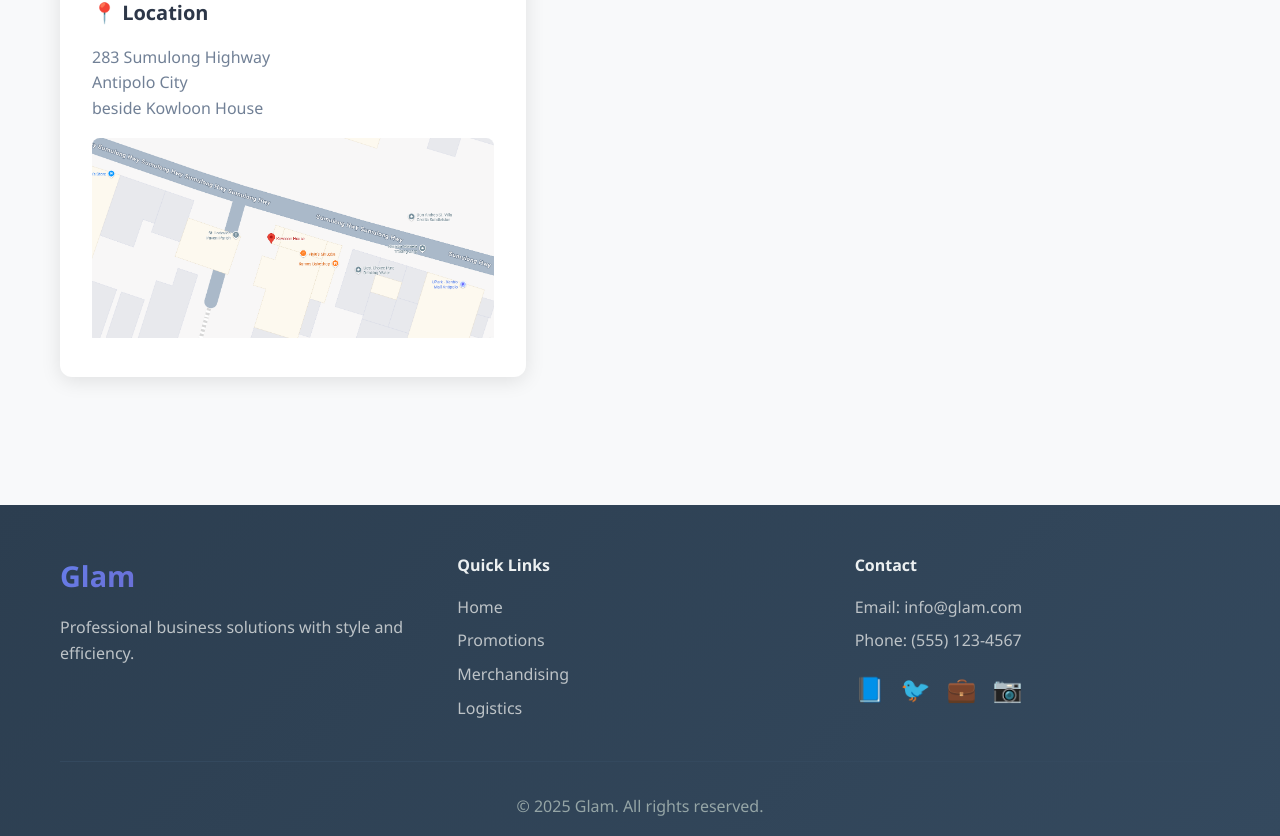
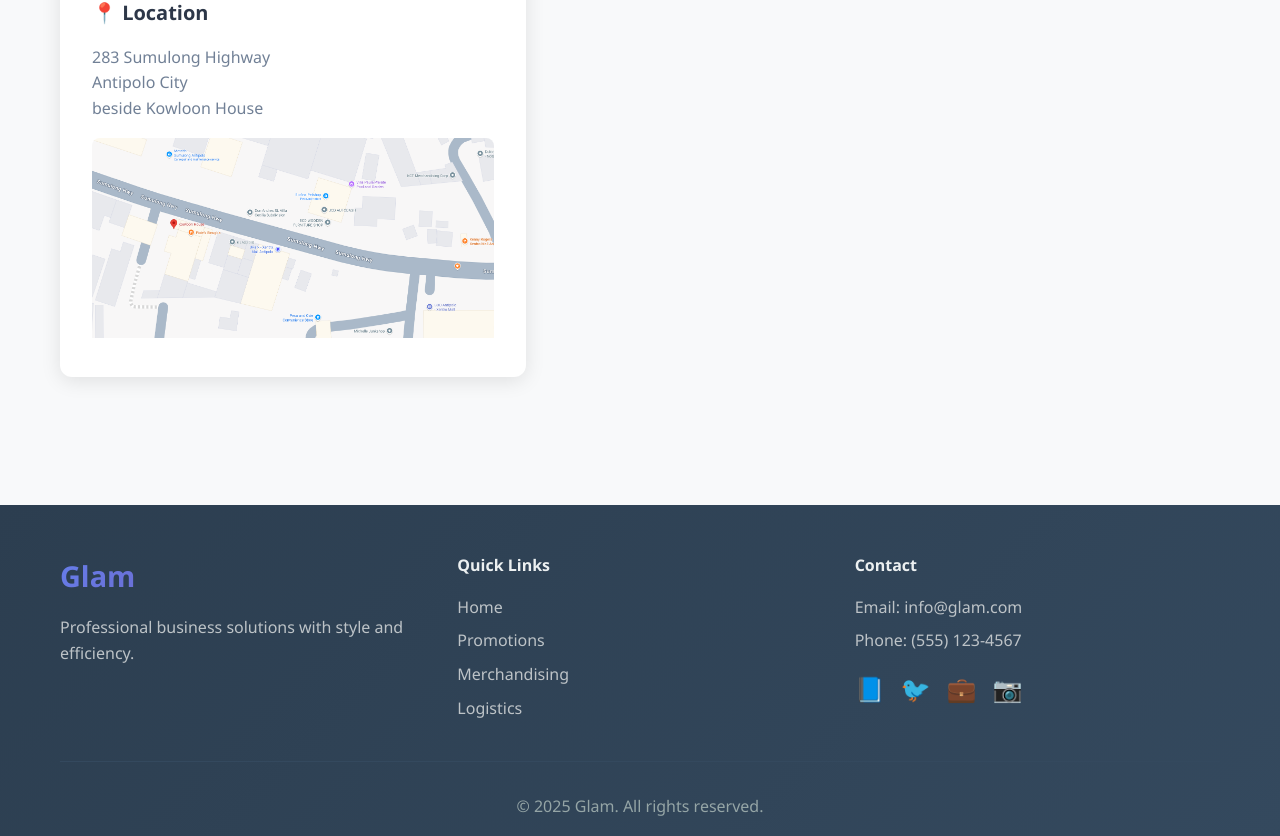
Before and after one commit to berired/Glam-landing, a React (Vite) app: page /contact in a window 1280 px wide. Shown: the part 1093-1929 px from the top of the page. Built offline with nearby package versions, Linux system fonts and the light colour scheme.

Commit message:
Fixed location directory
Imported location file to Contact Us

```diff
--- a/src/pages/ContactUs.jsx
+++ b/src/pages/ContactUs.jsx
@@ -1,5 +1,7 @@
 import { useState } from 'react'
 import './ContactUs.css'
+import locationImage from '../assets/contact us asset/location.png'
+
 
 const ContactUs = () => {
   const [formData, setFormData] = useState({
@@ -66,7 +68,7 @@ const ContactUs = () => {
                  beside Kowloon House
               </p>
               <div className="location-image">
-                <img src="public/assets/contact us/location.png" alt="Our Location" />
+                <img src={locationImage} alt="Our Location" />
               </div>
             </div>
           </div>
```
Also changed, not shown: public/assets/contact us/location.png (deleted), src/assets/contact us asset/location.png (added).
